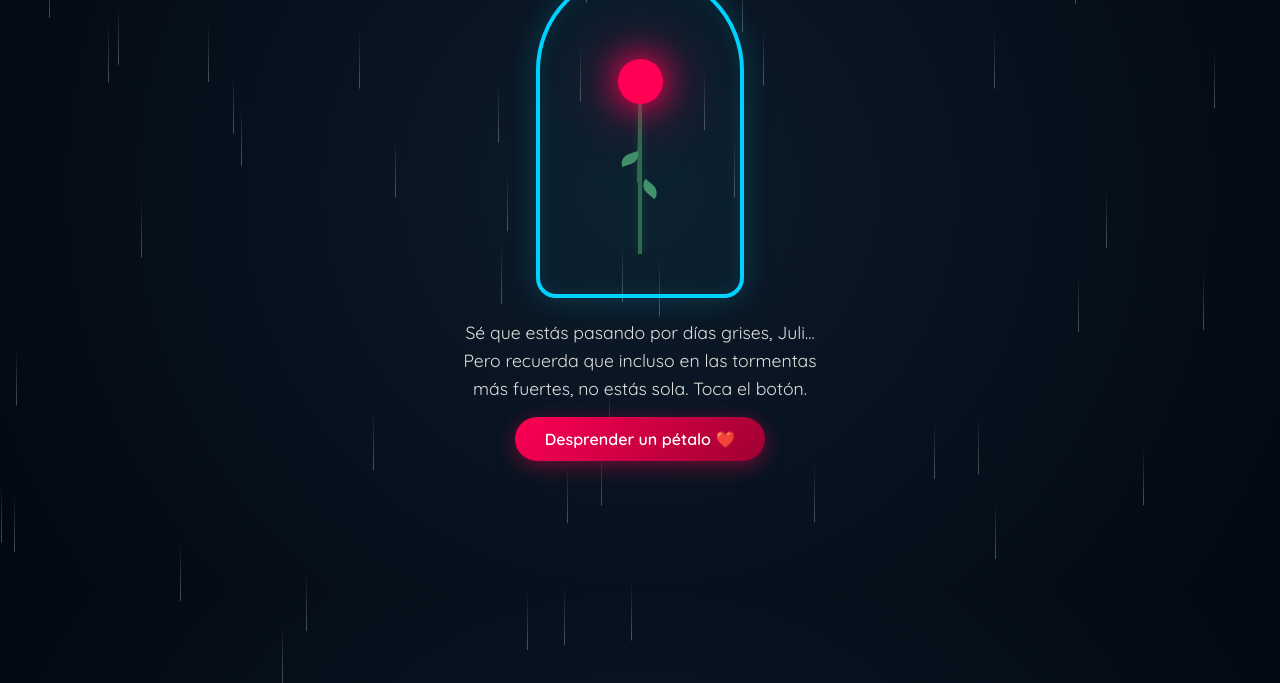
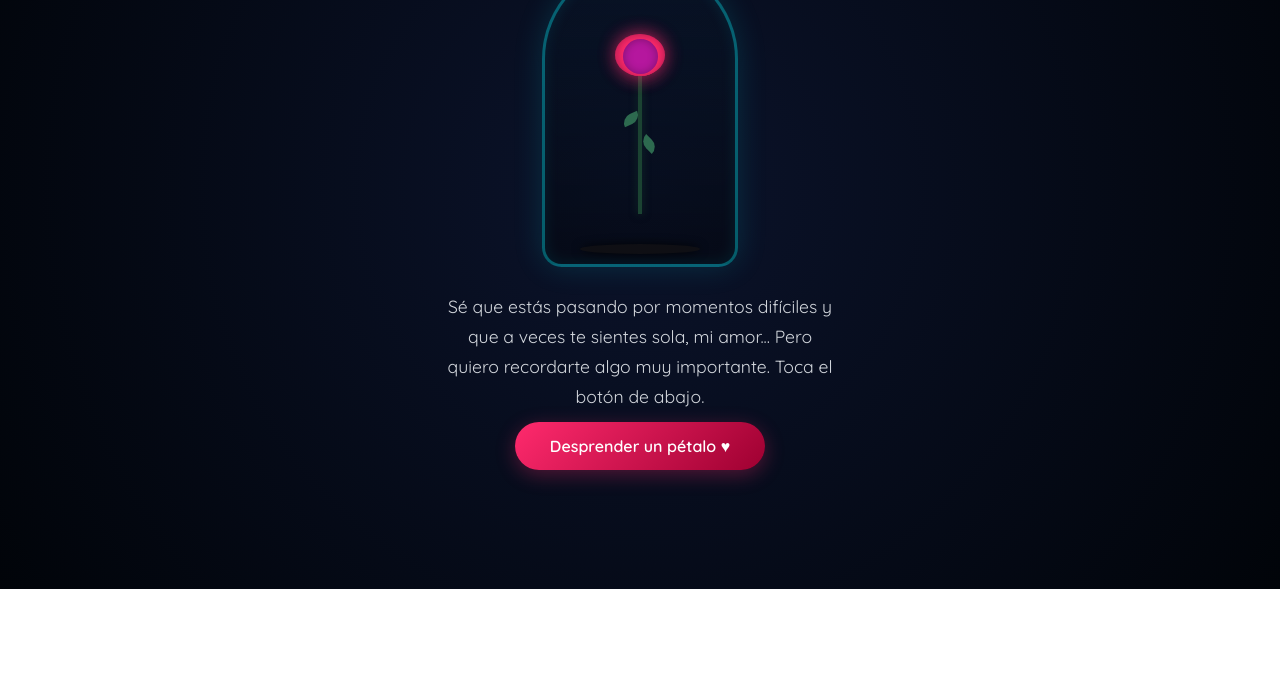
Before and after one commit to kolazmoliankill-commits/Mi-Leslie-hermosa-, a plain HTML site: page index.html in a window 1280 px wide. Shown: the part 211-894 px from the top of the page. After the commit the page ends 800 px from the top, so only its background shows below. Drawn offline with Linux system fonts and the light colour scheme.

Commit message:
Update index.html for Leslie's message and styles

```diff
--- a/index.html
+++ b/index.html
@@ -3,18 +3,19 @@
 <head>
     <meta charset="UTF-8">
     <meta name="viewport" content="width=device-width, initial-scale=1.0">
-    <title>Para mi Juli: No estás sola ♥</title>
+    <title>Para mi Leslie ♥</title>
     <link href="https://fonts.googleapis.com/css2?family=Dancing+Script:wght@700&family=Quicksand:wght@400;600&display=swap" rel="stylesheet">
     <style>
         :root {
-            --neon-rosa: #ff0055;
-            --neon-azul: #00d2ff;
+            --neon-rosa: #ff2a6d;
+            --neon-azul: #05d9e8;
+            --rosa-oscura: #b5179e;
         }
 
         body {
             margin: 0;
             padding: 0;
-            background: radial-gradient(circle at center, #0d1b2a 0%, #010811 100%);
+            background: radial-gradient(circle at center, #0b132b 0%, #010409 100%);
             font-family: 'Quicksand', sans-serif;
             min-height: 100vh;
             display: flex;
@@ -25,7 +26,7 @@
             text-align: center;
         }
 
-        /* --- EFECTO DE LLUVIA --- */
+        /* --- EFECTO DE LLUVIA REALISTA --- */
         .lluvia {
             position: absolute;
             top: 0;
@@ -38,10 +39,10 @@
 
         .gota {
             position: absolute;
-            background: linear-gradient(transparent, rgba(255, 255, 255, 0.4));
-            width: 1px;
-            height: 60px;
-            opacity: 0.7;
+            background: linear-gradient(transparent, rgba(255, 255, 255, 0.3));
+            width: 1.5px;
+            height: 50px;
+            opacity: 0.6;
             animation: caer linear infinite;
         }
 
@@ -58,128 +59,154 @@
             flex-direction: column;
             align-items: center;
             width: 90%;
-            max-width: 400px;
+            max-width: 420px;
         }
 
-        /* --- CÚPULA Y ROSA (Estilo la foto) --- */
+        /* --- CÚPULA DE CRISTAL --- */
         .cupula {
-            width: 200px;
-            height: 320px;
-            border: 4px solid var(--neon-azul);
+            width: 190px;
+            height: 300px;
+            border: 3px solid rgba(5, 217, 232, 0.4);
             border-radius: 100px 100px 20px 20px;
             position: relative;
-            background: rgba(0, 210, 255, 0.03);
-            box-shadow: 0 0 30px rgba(0, 210, 255, 0.2), inset 0 0 20px rgba(0, 210, 255, 0.1);
+            background: linear-gradient(to bottom, rgba(5, 217, 232, 0.02), rgba(0,0,0,0.4));
+            box-shadow: 0 0 30px rgba(5, 217, 232, 0.15), inset 0 0 15px rgba(5, 217, 232, 0.1);
             display: flex;
             justify-content: center;
-            margin-bottom: 20px;
+            margin-bottom: 25px;
         }
 
-        /* El famoso aro de arriba de la cúpula */
         .cupula::before {
             content: '';
             position: absolute;
-            top: -25px;
-            width: 25px;
-            height: 25px;
-            border: 4px solid var(--neon-azul);
+            top: -20px;
+            width: 20px;
+            height: 20px;
+            border: 3px solid rgba(5, 217, 232, 0.4);
             border-radius: 50%;
-            box-shadow: 0 0 15px rgba(0, 210, 255, 0.3);
         }
 
-        /* Tallo de la Rosa */
-        .tallo {
-            width: 4px;
-            height: 160px;
-            background: #2d6a4f;
+        /* --- LA ROSA REALISTA EN CSS --- */
+        .rosa {
             position: absolute;
-            bottom: 40px;
-            box-shadow: 0 0 10px rgba(45, 106, 79, 0.5);
+            top: 70px;
+            display: flex;
+            flex-direction: column;
+            align-items: center;
         }
 
-        /* Hojas del tallo */
-        .hoja {
-            width: 20px;
-            height: 10px;
-            background: #40916c;
-            position: absolute;
-            border-radius: 10px 0 10px 0;
-        }
-        .hoja.izq { left: -18px; top: 60px; transform: rotate(-20deg); }
-        .hoja.der { right: -18px; top: 90px; transform: rotate(40deg); border-radius: 0 10px 0 10px; }
-
-        /* Capullo de la Rosa Neón */
-        .rosa-centro {
-            width: 45px;
+        /* Capullos y Pétalos de la Rosa (Capas superpuestas) */
+        .petalos-rosa {
+            position: relative;
+            width: 50px;
             height: 45px;
-            background: var(--neon-rosa);
-            position: absolute;
-            top: 85px;
-            border-radius: 50% 50% 50% 50%;
-            box-shadow: 0 0 30px var(--neon-rosa), 0 0 60px var(--neon-rosa);
             z-index: 5;
         }
 
-        /* --- PÉTALOS QUE CAEN --- */
-        .petalo {
-            width: 22px;
-            height: 14px;
+        .petalo-interno {
+            position: absolute;
             background: var(--neon-rosa);
-            border-radius: 50% 50% 20% 20%;
+            border-radius: 50%;
+            box-shadow: inset 0 0 10px rgba(0,0,0,0.3), 0 0 20px rgba(255, 42, 109, 0.4);
+        }
+
+        .p1 { width: 35px; height: 35px; left: 8px; top: 5px; z-index: 3; background: var(--rosa-oscura); }
+        .p2 { width: 45px; height: 40px; left: 3px; top: 2px; border-radius: 40% 40% 50% 50%; z-index: 2; }
+        .p3 { width: 50px; height: 42px; left: 0; top: 0; border-radius: 50%; z-index: 1; opacity: 0.9; }
+
+        /* Tallo y hojas */
+        .tallo {
+            width: 4px;
+            height: 140px;
+            background: #1b4332;
+            box-shadow: 0 0 8px rgba(27, 67, 50, 0.6);
+            position: relative;
+            z-index: 2;
+            margin-top: -5px;
+        }
+
+        .hoja {
+            width: 18px;
+            height: 10px;
+            background: #2d6a4f;
             position: absolute;
-            top: 100px;
-            box-shadow: 0 0 15px var(--neon-rosa);
+            border-radius: 15px 0 15px 0;
+        }
+        .hoja.izq { left: -16px; top: 40px; transform: rotate(-25deg); }
+        .hoja.der { right: -16px; top: 65px; transform: rotate(45deg); border-radius: 0 15px 0 15px; }
+
+        .base-tierra {
+            width: 120px;
+            height: 10px;
+            background: #0f0f14;
+            border-radius: 50%;
+            position: absolute;
+            bottom: 10px;
+            box-shadow: 0 0 10px rgba(0,0,0,0.8);
+        }
+
+        /* --- PÉTALOS INTERACTIVOS QUE CAEN --- */
+        .petalo-caido {
+            width: 20px;
+            height: 13px;
+            background: var(--neon-rosa);
+            border-radius: 50% 50% 30% 30%;
+            position: absolute;
+            top: 85px;
+            box-shadow: 0 0 12px var(--neon-rosa);
             z-index: 4;
         }
 
-        @keyframes caerPetalo {
-            0% { transform: translateY(0) rotate(0deg); }
-            100% { transform: translateY(175px) rotate(70deg); top: 100px; }
+        @keyframes caídaSuave {
+            0% { transform: translateY(0) rotate(0deg); opacity: 1; }
+            100% { transform: translateY(180px) rotate(85deg); top: 85px; }
         }
 
-        /* --- TEXTOS Y MENSAJES --- */
+        /* --- TEXTOS --- */
         h1 {
             font-family: 'Dancing Script', cursive;
             color: #fff;
-            font-size: 2.2rem;
-            margin: 0 0 10px 0;
-            text-shadow: 0 0 10px rgba(255,255,255,0.3);
+            font-size: 2.5rem;
+            margin: 0 0 5px 0;
+            text-shadow: 0 0 10px rgba(255,255,255,0.2);
         }
 
         .mensaje {
             font-size: 1.1rem;
-            line-height: 1.6;
-            min-height: 75px;
-            color: #e0e1dd;
-            padding: 0 10px;
+            line-height: 1.7;
+            min-height: 90px;
+            color: #d1d5db;
+            padding: 0 15px;
             transition: opacity 0.4s ease;
+            font-weight: 400;
         }
 
-        /* --- BOTÓN INTERACTIVO --- */
+        /* --- BOTÓN DE INTERACCIÓN --- */
         .btn-interact {
-            background: linear-gradient(135deg, #ff0055, #9e0031);
+            background: linear-gradient(135deg, #ff2a6d, #9e0031);
             color: white;
             border: none;
-            padding: 12px 30px;
+            padding: 14px 35px;
             font-size: 1rem;
             font-weight: bold;
             border-radius: 50px;
             cursor: pointer;
-            box-shadow: 0 5px 20px rgba(255, 0, 85, 0.4);
+            box-shadow: 0 5px 20px rgba(255, 42, 109, 0.3);
             transition: all 0.3s ease;
-            margin-top: 15px;
+            margin-top: 10px;
             font-family: 'Quicksand', sans-serif;
         }
 
         .btn-interact:hover {
-            transform: scale(1.05);
+            transform: scale(1.03);
             box-shadow: 0 8px 25px var(--neon-rosa);
         }
 
         .btn-interact:disabled {
-            background: #415a77;
+            background: #334155;
             box-shadow: none;
             cursor: not-allowed;
+            opacity: 0.6;
         }
     </style>
 </head>
@@ -188,97 +215,92 @@
     <div class="lluvia" id="lluvia-box"></div>
 
     <div class="container">
-        <h1>Para mi Juli ✨</h1>
+        <h1>Para mi Leslie ✨</h1>
 
         <div class="cupula">
-            <div class="tallo">
-                <div class="hoja izq"></div>
-                <div class="hoja der"></div>
+            <div class="rosa">
+                <div class="petalos-rosa">
+                    <div class="petalo-interno p1"></div>
+                    <div class="petalo-interno p2"></div>
+                    <div class="petalo-interno p3"></div>
+                </div>
+                <div class="tallo">
+                    <div class="hoja izq"></div>
+                    <div class="hoja der"></div>
+                </div>
             </div>
-            <div class="rosa-centro" id="rosa-flower"></div>
+            <div class="base-tierra"></div>
             </div>
 
         <div class="mensaje" id="texto-mensaje">
-            Sé que estás pasando por días grises, Juli... Pero recuerda que incluso en las tormentas más fuertes, no estás sola. Toca el botón.
+            Sé que estás pasando por momentos difíciles y que a veces te sientes sola, mi amor... Pero quiero recordarte algo muy importante. Toca el botón de abajo.
         </div>
 
-        <button class="btn-interact" id="btn-accion">Desprender un pétalo ❤️</button>
+        <button class="btn-interact" id="btn-accion">Desprender un pétalo ♥</button>
     </div>
 
     <script>
-        // 1. GENERACIÓN DE LA LLUVIA DE FONDO
+        // 1. Efecto Lluvia
         const lluviaBox = document.getElementById('lluvia-box');
-        const cantidadGotas = 60;
-
-        for (let i = 0; i < cantidadGotas; i++) {
+        const gotas = 65;
+        for (let i = 0; i < gotas; i++) {
             const gota = document.createElement('div');
             gota.classList.add('gota');
             gota.style.left = Math.random() * 100 + 'vw';
-            gota.style.animationDuration = (Math.random() * 1 + 0.7) + 's'; // Velocidad de caída
+            gota.style.animationDuration = (Math.random() * 0.8 + 0.6) + 's';
             gota.style.animationDelay = Math.random() * 2 + 's';
             lluviaBox.appendChild(gota);
         }
 
-        // 2. CONFIGURACIÓN DE LOS MENSAJES QUE IRÁN ALIVIANDO SU SOLEDAD
-        const mensajesJuli = [
-            "Cada pétalo que cae es un recordatorio de que estoy aquí para ti, en las buenas y en las malas. No estás sola, Juli. 🌧️❤️",
-            "Tu sonrisa es demasiado hermosa como para que la soledad te la robe. Cuando sientas que todo está oscuro, mírame a mí, yo seré tu luz. ✨",
-            "A veces está bien no estar bien. Llora si el cielo llora, pero nunca olvides lo fuerte, valiosa e increíble que eres, Diana Julissa. 🌹",
-            "Aunque sientas frío o el día sea difícil, mi apoyo y mi cariño hacia ti son incondicionales. Siempre tendrás un refugio en mí. 🤗💖",
-            "Mi amor y mis ganas de cuidarte durarán mucho más allá de que caiga el último pétalo... ¿Me dejarías ser quien te acompañe en cada tormenta? ¿Quieres ser mi novia? 👑💍"
+        // 2. NUEVOS TEXTOS EXCLUSIVOS PARA TU NOVIA LESLIE
+        const mensajesLeslie = [
+            "Aunque la distancia o los problemas hagan que el día se sienta gris, yo estoy aquí contigo. No estás sola ni un solo segundo, mi vida. 🌧️❤️",
+            "A veces la mente nos hace sentir en soledad, pero recuerda que tienes a un novio que te ama, que te piensa y que está loco por verte sonreír otra vez. 🥰",
+            "Está bien tener días malos y sentirse cansada, Leslie. No tienes que ser fuerte todo el tiempo, yo cuido de ti cuando te falten las fuerzas. 🌹",
+            "Cada pétalo que dejas caer es una promesa mía: prometo escucharte, abrazarte fuerte cuando lo necesites y recordarte lo valiosa que eres para mí. 💖",
+            "Mi amor por ti es real, firme y fuerte, y va a durar muchísimo más de lo que tarde en caer el último pétalo. Siempre juntos, mi reina. Gracias por ser mi novia. 👑🔒"
         ];
 
         let clickCount = 0;
         const btnAccion = document.getElementById('btn-accion');
         const textoMensaje = document.getElementById('texto-mensaje');
         const cupula = document.querySelector('.cupula');
-        const rosaCentro = document.getElementById('rosa-flower');
 
-        // 3. ANIMACIÓN INTERACTIVA DE LOS PÉTALOS
+        // 3. Mecánica de caída de pétalos y cambio de textos
         btnAccion.addEventListener('click', () => {
-            if (clickCount >= mensajesJuli.length) return;
+            if (clickCount >= mensajesLeslie.length) return;
 
-            btnAccion.disabled = true; // Desactivar temporalmente para evitar spam
+            btnAccion.disabled = true;
 
-            // Crear el pétalo físico en el aire
+            // Generar pétalo físico animado
             const petalo = document.createElement('div');
-            petalo.classList.add('petalo');
-
-            // Variar un poquito la posición inicial de salida para realismo
-            petalo.style.left = (90 + (Math.random() * 16 - 8)) + 'px';
-            petalo.style.animation = 'caerPetalo 2.2s cubic-bezier(0.25, 0.46, 0.45, 0.94) forwards';
+            petalo.classList.add('petalo-caido');
+            petalo.style.left = (85 + (Math.random() * 14 - 7)) + 'px';
+            petalo.style.animation = 'caídaSuave 2.2s cubic-bezier(0.25, 0.46, 0.45, 0.94) forwards';
             cupula.appendChild(petalo);
 
-            // Cambiar el mensaje justo cuando el pétalo llega abajo (a los 2.2 segundos)
+            // Sincronizar texto cuando el pétalo toque la base
             setTimeout(() => {
                 textoMensaje.style.opacity = 0;
 
                 setTimeout(() => {
-                    textoMensaje.innerHTML = mensajesJuli[clickCount];
+                    textoMensaje.innerHTML = mensajesLeslie[clickCount];
                     textoMensaje.style.opacity = 1;
                     clickCount++;
 
-                    // Manejar cambios de fases o el final
-                    if (clickCount < mensajesJuli.length) {
+                    if (clickCount < mensajesLeslie.length) {
                         btnAccion.disabled = false;
-                        btnAccion.textContent = "Desprender otro pétalo ❤️";
+                        btnAccion.textContent = "Ver el siguiente mensaje ♥";
                     } else {
-                        // Última fase: La propuesta oficial
+                        // Cierre definitivo sin propuesta de noviazgo (porque ya lo son)
                         btnAccion.disabled = false;
-                        btnAccion.textContent = "¡SÍ, QUIERO SER TU NOVIA! 💖";
-                        btnAccion.style.background = "linear-gradient(135deg, #00d2ff, #0066ff)";
-                        btnAccion.style.boxShadow = "0 5px 25px rgba(0, 210, 255, 0.6)";
+                        btnAccion.textContent = "Te amo, Leslie y aquí voy a estar siempre 💕";
+                        btnAccion.style.background = "linear-gradient(135deg, #05d9e8, #0056b3)";
+                        btnAccion.style.boxShadow = "0 5px 20px rgba(5, 217, 232, 0.4)";
 
-                        // Modificar el click del botón final
                         btnAccion.onclick = () => {
-                            textoMensaje.innerHTML = "¡Me haces el hombre más feliz del planeta, Juli! Prometo ser tu calma en los días de lluvia y tu alegría en los días de sol. Te adoro. 🥰✨";
+                            textoMensaje.innerHTML = "Espero haberte sacado una sonrisa hoy. Cuando te sientas sola, vuelve a entrar aquí y recuerda que te amo con todo mi corazón. Te veo pronto, mi niña linda. 🥰✨";
                             btnAccion.style.display = 'none';
                         };
                     }
-                }, 400);
-
-            }, 2100);
-        });
-    </script>
-</body>
-</html>
+                }, 400
```
